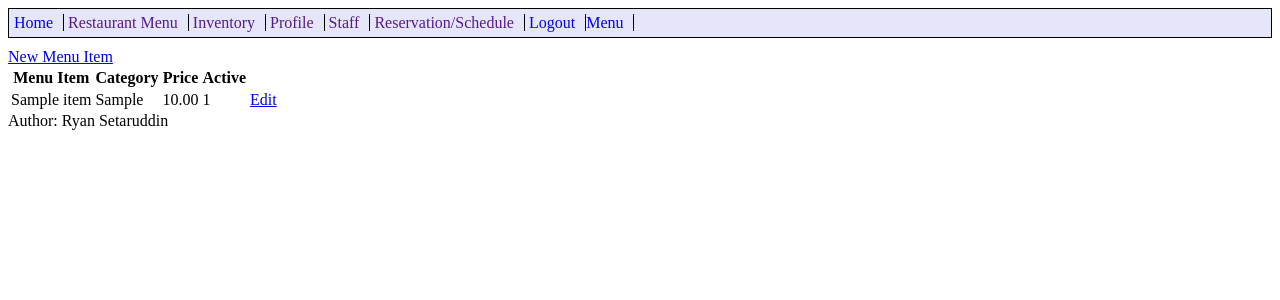
After one commit to coolryan/BonAppetitRestaurantManagementSystem, a PHP site: page /editmenu.php in a window 1280 px wide. The commit adds this page. Shown: the top 300 px of the page. Run offline with PHP 8.4, Linux system fonts and the light colour scheme; the visitor is signed in with stand-in values (Sample User, id 1); tables that the repository leaves empty hold one stand-in row (values such as "Sample post").

Commit message:
Started adding menu editor

```diff
--- a/public/Header.php
+++ b/public/Header.php
@@ -20,8 +20,10 @@ Purpose: To create navigation bar for restaurant mangement system
 	require_once("utils.php");
 	if(isLoggedIn()) {
 		echo '<a href="Logout.php">Logout</a>';
+		echo '<a href="editmenu.php">Menu</a>';
 	}
 	else {
+		echo '<a href="menu.php">Menu</a>';
 		echo '<a href="Login.php">Login</a>';
 		echo '<a href="Registration.php">Register</a>';
 	}
--- /dev/null
+++ b/public/editmenu.php
@@ -0,0 +1,27 @@
+<!DOCTYPE html>
+<html>
+<head>
+	<meta charset="utf-8">
+	<meta name="viewport" content="width=device-width, initial-scale=1">
+	<title>Home Page</title>
+	<link rel="stylesheet" type="text/css" href="CSS/Main.css">
+</head>
+<body>
+
+
+
+	<?php
+	require_once("Header.php");
+	require_once("Connect.php");
+	require_once("utils.php");
+	checkAndStartSession();
+
+	if (!empty($_SESSION['email'])) {
+		include_once("show_menu.php");
+	} else {
+		echo "<p>This page is for restaurant staff only</p>";
+	}
+	include_once('Footer.php');
+	?>
+</body>
+</html>
--- /dev/null
+++ b/public/show_menu.php
@@ -0,0 +1,19 @@
+<a href="editmenuitem.php" class="button">New Menu Item</a>
+<table>
+<tr>
+	<th>Menu Item</th>
+	<th>Category</th>
+	<th>Price</th>
+	<th>Active</th>
+</tr>
+<?php
+$qry_result = mysqli_query($conn, "SELECT * FROM menu_item")->fetch_all(MYSQLI_ASSOC);
+foreach($qry_result as $menu_item)	{
+	echo "<tr>";
+	echo "<td>{$menu_item['name']}</td><td>{$menu_item['category']}</td><td>{$menu_item['price']}</td><td>{$menu_item['active']}</td>";
+	$edit_link = "editmenuitem.php/?item={$menu_item['id']}";
+	echo "<td><a href='$edit_link'>Edit</a></td>";
+	echo "</tr>";
+}
+?>
+</table>
```
Also changed, not shown: create_db.sql (+10 -3 lines), public/editmenuitem.php (added, +7 -0 lines).
